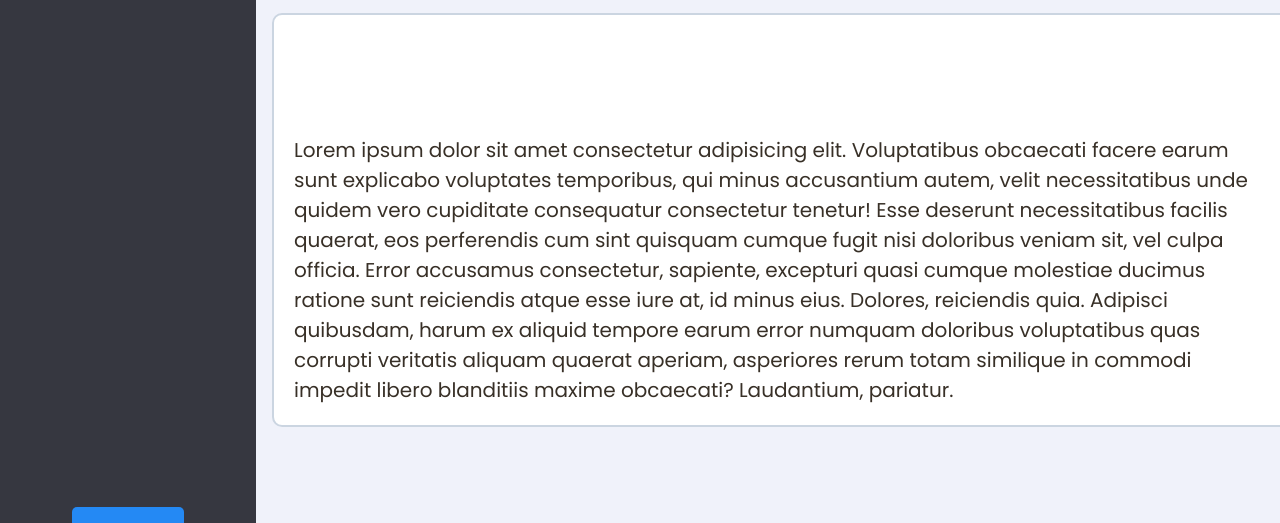
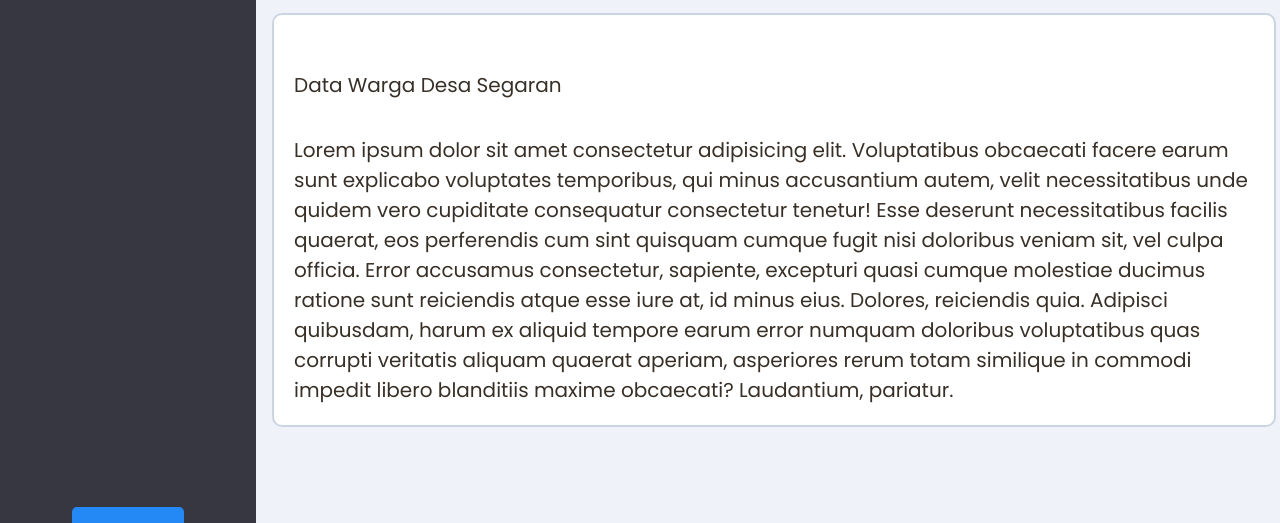
Before and after one commit to ahmrh/segaran-app, a plain HTML site: page dashboard/index.html in a window 1280 px wide. Shown: the part 277-800 px from the top of the page. Drawn offline with Linux system fonts and the light colour scheme.

Commit message:
third commit

```diff
--- a/assets/styles/dashboard.css
+++ b/assets/styles/dashboard.css
@@ -32,7 +32,7 @@ section{
 }
 
 .table{
-    width: auto;
+    width: 75vw;
     height: auto;
 
     margin: 1rem 0px;
--- a/dashboard/index.html
+++ b/dashboard/index.html
@@ -66,7 +66,7 @@
                 <div class="card"></div>
             </div>
             <div class="table">
-                <header></header>
+                <header>Data Warga Desa Segaran</header>
                 <div class="sort"></div>
                 <div class="data"></div>
 
```
